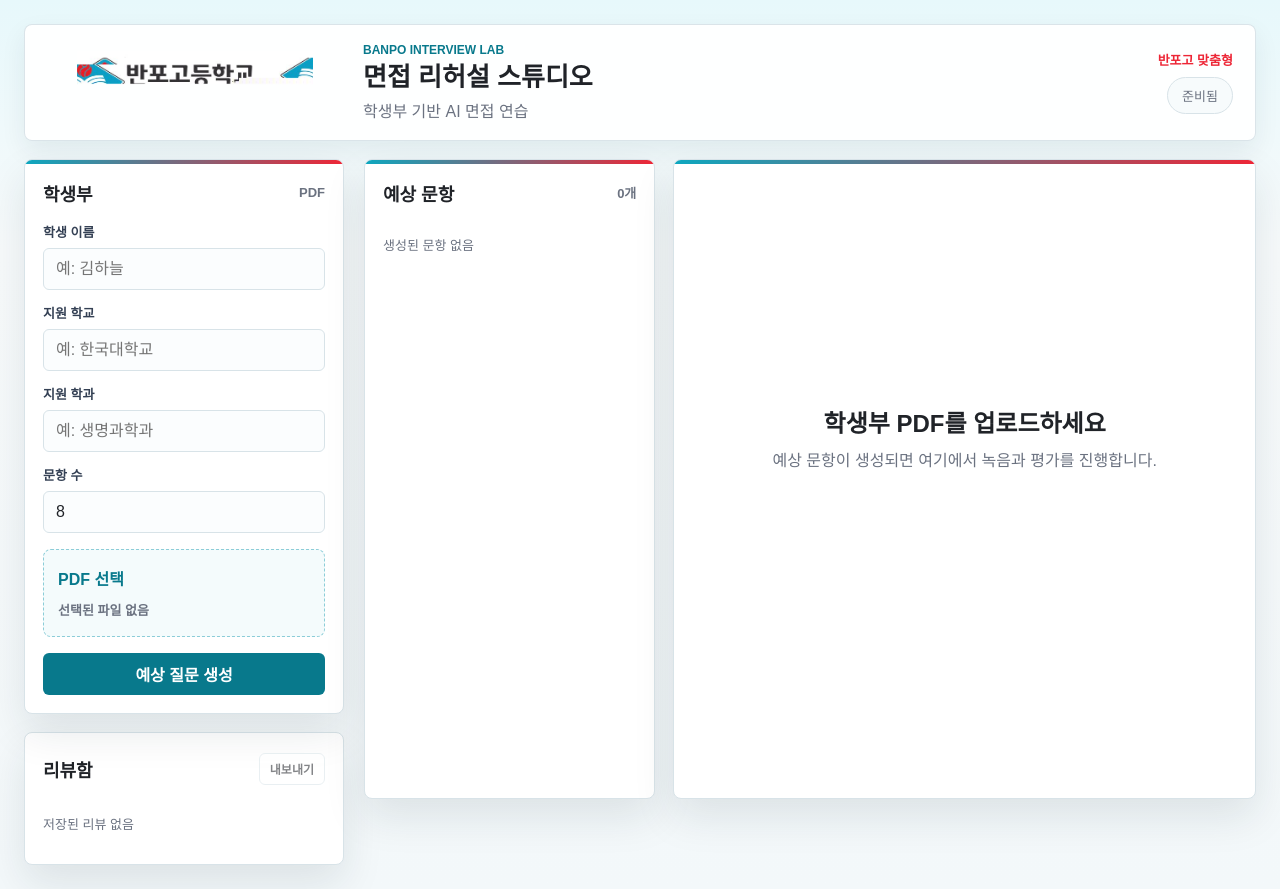
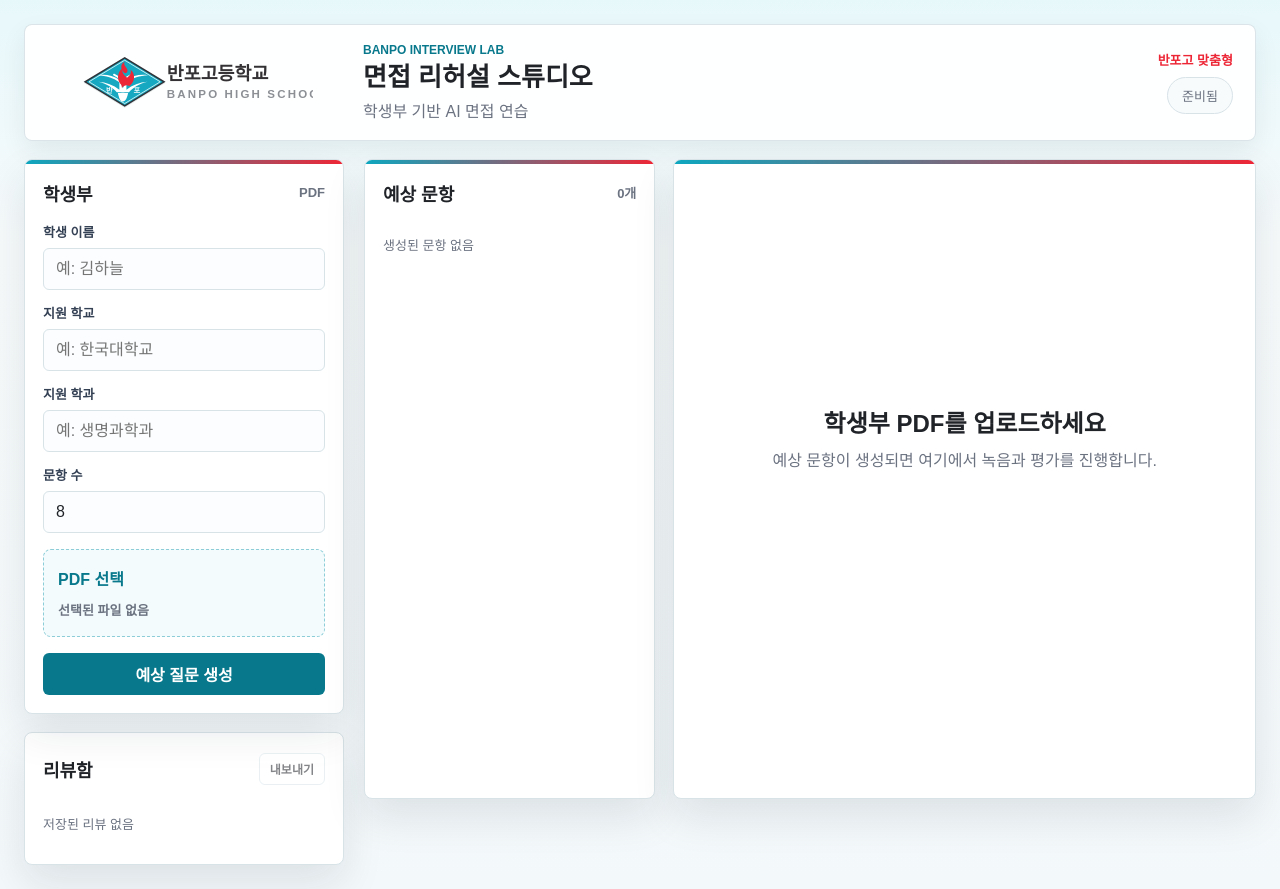
Before and after one commit to happydayveronica-cmyk/interview, a Next.js app: page / in a window 1280 px wide. Built offline with nearby package versions, Linux system fonts and the light colour scheme.

Commit message:
Switch header logo to SVG asset

```diff
--- a/app/page.js
+++ b/app/page.js
@@ -303,7 +303,7 @@ export default function Home() {
     <main className="appShell">
       <header className="topbar">
         <div className="brandCluster">
-          <img className="schoolLogo" src="/banpo-school-logo.jpg" alt="반포고등학교" />
+          <img className="schoolLogo" src="/banpo-school-logo.svg" alt="반포고등학교" />
           <div>
             <span className="topEyebrow">BANPO INTERVIEW LAB</span>
             <h1>면접 리허설 스튜디오</h1>
```
